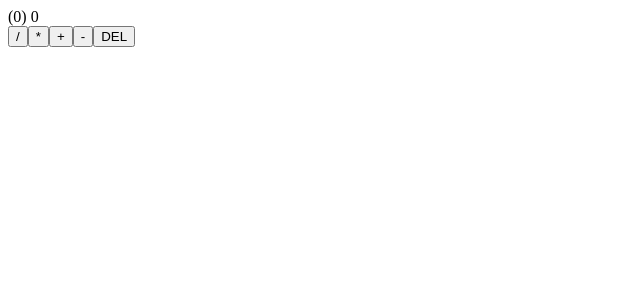
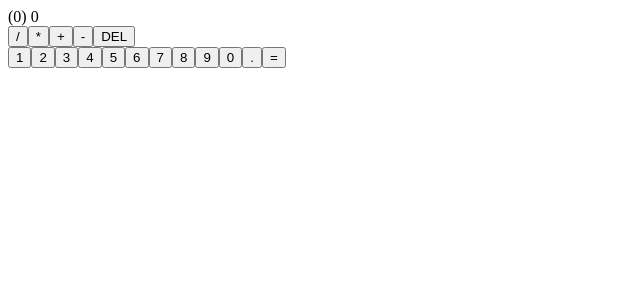
Before and after one commit to gopala01/react-calc-app, a JavaScript app: page / in a window 1280 px wide. Shown: the top 300 px of the page, without its empty margins (0-640 px from the left). Built offline with nearby package versions, Linux system fonts and the light colour scheme; the HTML template or start-up script is replaced by a standard one.

Commit message:
commit digits

```diff
--- a/src/App.js
+++ b/src/App.js
@@ -1,4 +1,16 @@
 function App() {
+
+	const createDigits = () => {
+		const digits = [];
+
+		for (let i = 1; i < 10; i++){
+				digits.push(
+					<button key={i}>{i}</button>
+				)
+		}
+
+		return digits
+	}
 	return (
 		<div className="App">
 			<div className = "calculator">
@@ -13,6 +25,12 @@
 
 					<button>DEL</button>
 				</div>
+				<div className="digits">
+					{createDigits()}
+					<button>0</button>
+					<button>.</button>
+					<button>=</button>
+				</div>
 			</div>
 		</div>
 	);
```
